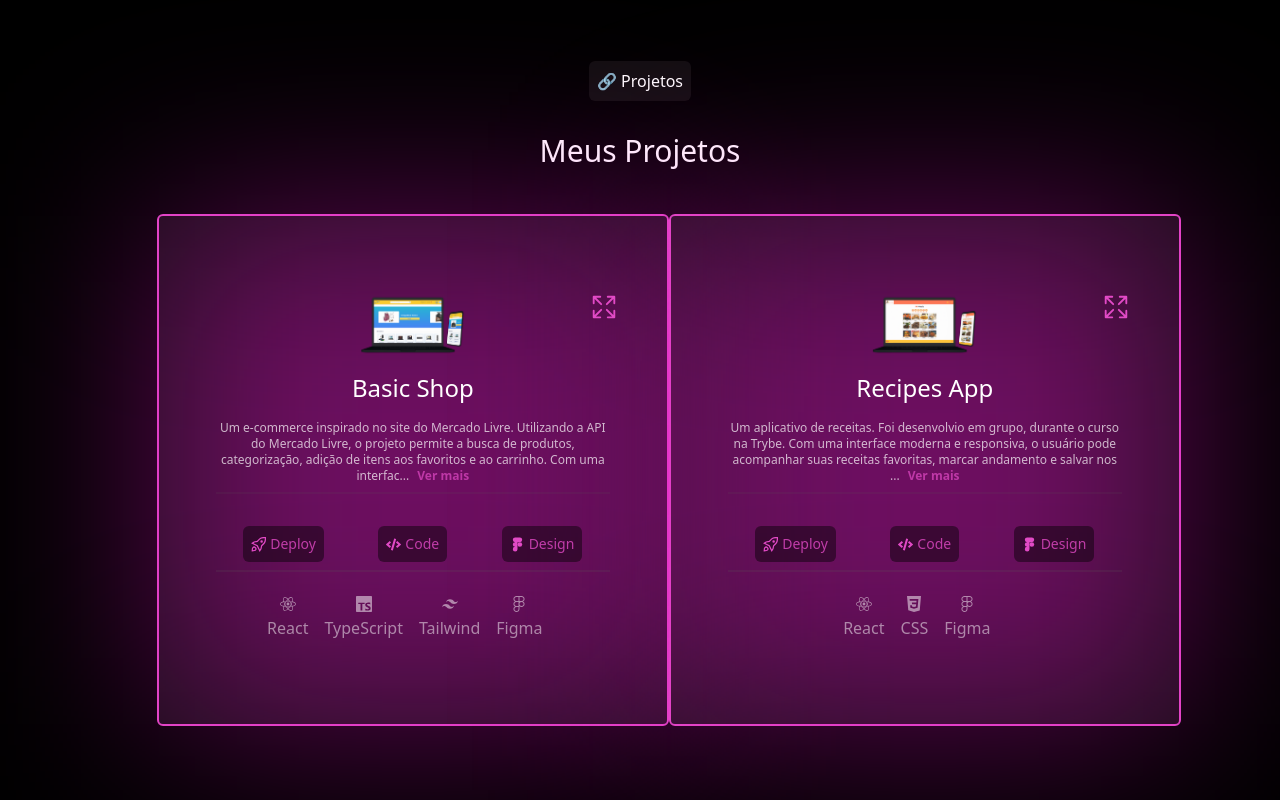
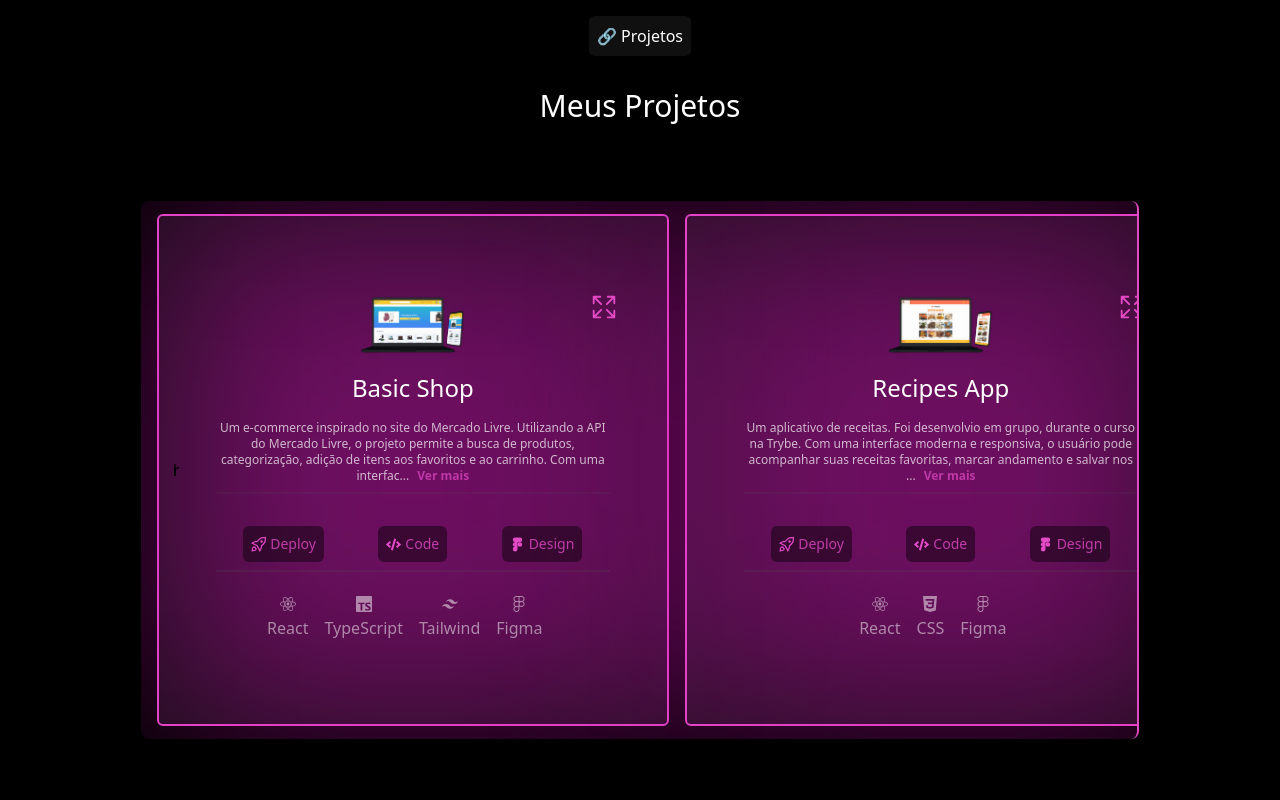
Before and after one commit to RiqueBruno/RiqueBruno, a React (Vite) app: page / in a window 1280 px wide. Shown: the part 1600-2400 px from the top of the page. Built offline with nearby package versions, Linux system fonts and the light colour scheme.

Commit message:
refactor: retira antiga logica para renderizar os cards dos projetos e adiciona o componente Carousel no lugar

```diff
--- a/src/components/ProjectsList/ProjectsList.tsx
+++ b/src/components/ProjectsList/ProjectsList.tsx
@@ -1,8 +1,9 @@
 import React from 'react';
 import projects from '../../utils/Projects';
-import CardProject from '../CardProject/CardProject';
 import LinkMenu from '../LinkMenu/LinkMenu';
 import ImagePreview from '../ImagePreview/ImagePreview';
+import '../../styles/scroll.css';
+import Carousel from '../Carousel/Carousel';
 
 type ProjectProps = {
   imageOpen: boolean;
@@ -24,8 +25,13 @@ export default function ProjectsList({
         <LinkMenu text="Projetos" id="" emote="🔗" />
         <h2 className="text-3xl my-8 w-full text-center">Meus Projetos</h2>
       </header>
-      <div className="h-[70%] lg:w-[80%] flex lg:items-center lg:p-4 lg:rounded-lg">
-        {projects.map((project) => (
+      <div className="h-[70%] w-[80%] m-auto flex items-center rounded-lg">
+        <Carousel
+          arrProjects={projects}
+          setImageOpen={setImageOpen}
+          setProjectId={setProjectId}
+        />
+        {/* {projects.map((project) => (
           <CardProject
             key={project.id}
             id={project.id}
@@ -39,7 +45,7 @@ export default function ProjectsList({
             image={project.image}
             setProjectId={setProjectId}
           />
-        ))}
+        ))} */}
       </div>
       {imageOpen && (
         <div className="bg-secondary-light h-[40%] lg:h-[80%] w-[80%] absolute top-56 lg:top-0 left-0 right-0 bottom-0 m-auto flex items-center justify-center z-[98] border-2 border-text-light dark:border-primary-light rounded-md">
```
